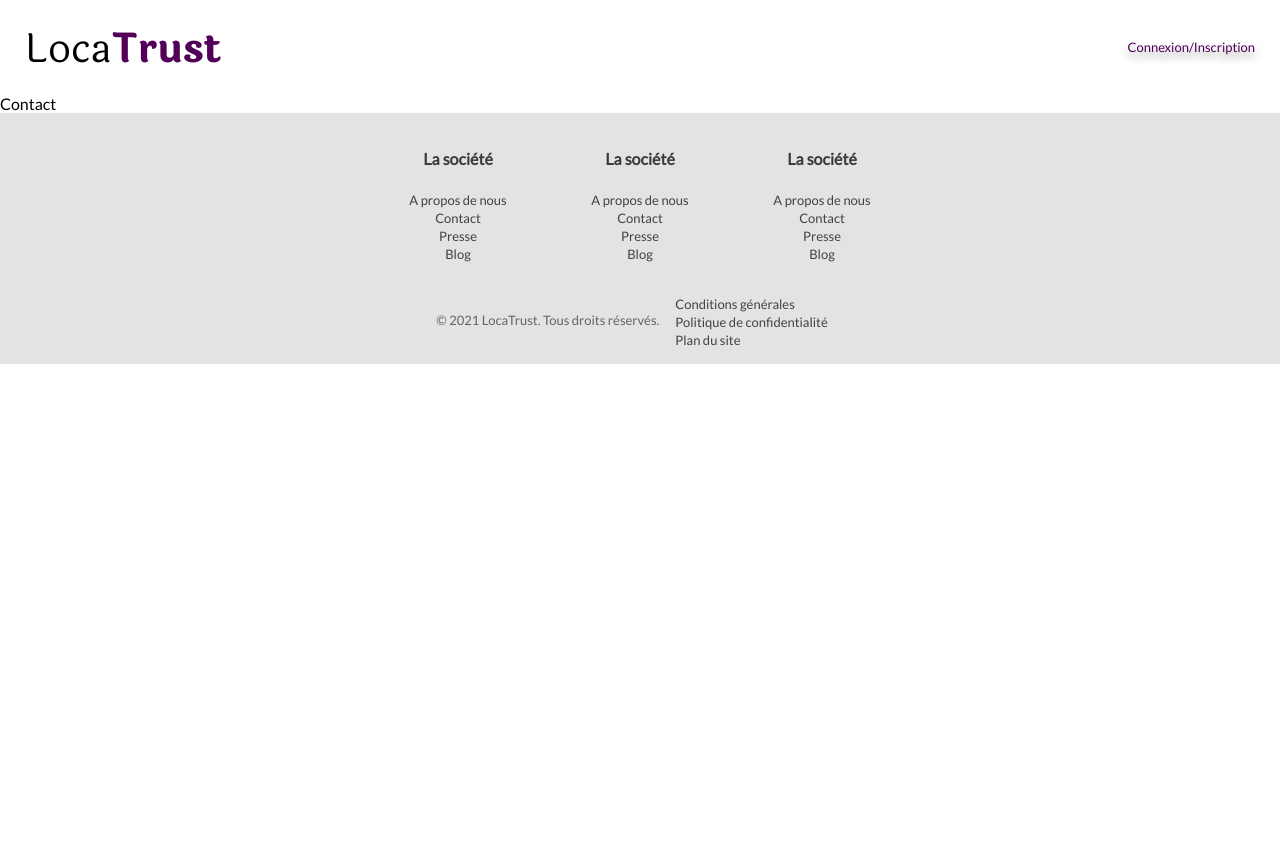
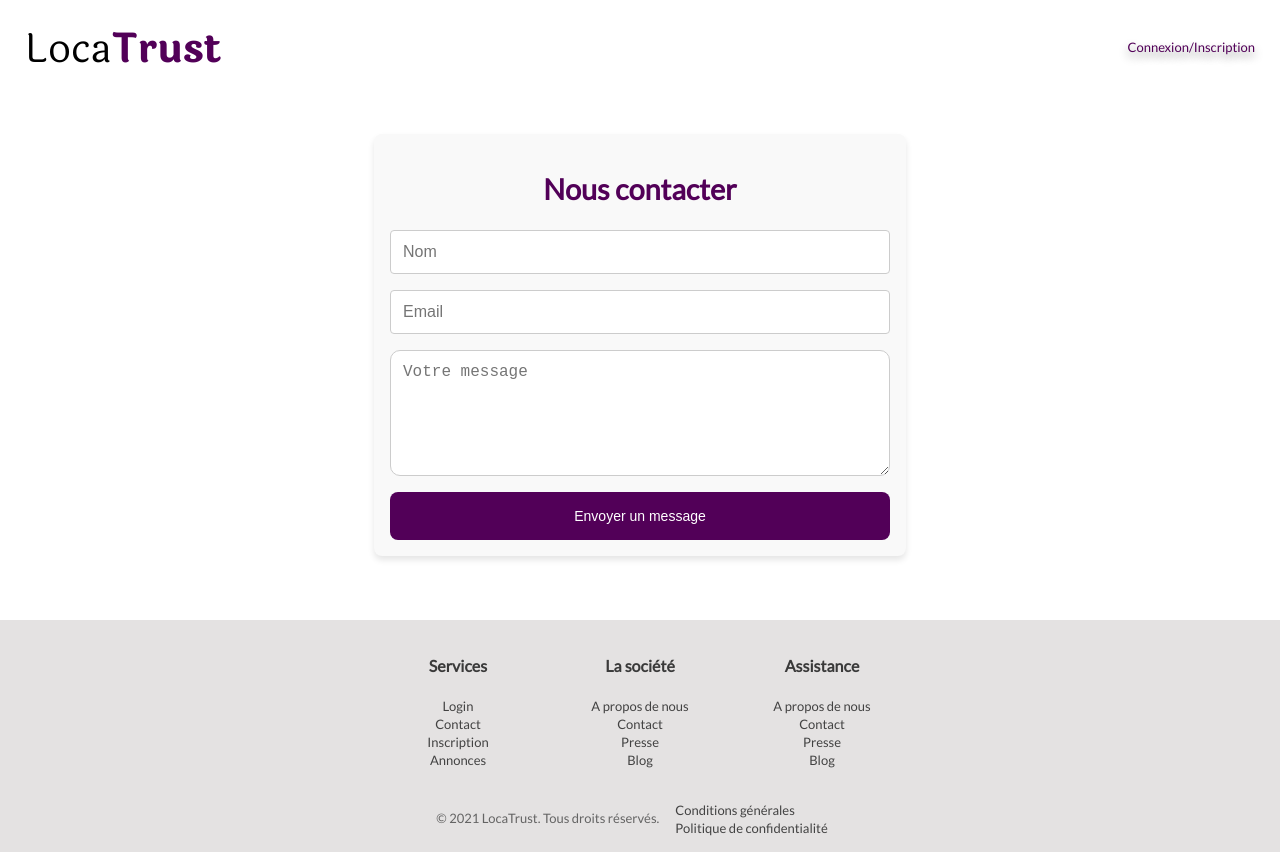
Before and after one commit to ccphung/LocaTrust, a React (Create React App) app in the folder front/: page /contact in a window 1280 px wide. Before the commit the page ends 800 px from the top, so only its background shows below. Built offline with nearby package versions, Linux system fonts and the light colour scheme; the HTML template or start-up script is replaced by a standard one.

Commit message:
Creation du page contact et liens dans footer

```diff
--- a/front/src/components/Footer/Footer.jsx
+++ b/front/src/components/Footer/Footer.jsx
@@ -41,12 +41,12 @@ export default function Footer() {
       <FooterContainer>
         <FooterSectionContainer>
           <FooterLinksContainer>
-          <h4>La société</h4>
+          <h4>Services</h4>
             <ul>
-                <li><a href="#">A propos de nous</a></li>
-                <li><a href="#">Contact</a></li>
-                <li><a href="#">Presse</a></li>
-              <li><a href="#">Blog</a></li>
+                <li><a href="/login">Login</a></li>
+                <li><a href="/contact">Contact</a></li>
+                <li><a href="/registration">Inscription</a></li>
+              <li><a href="/ads">Annonces</a></li>
               </ul>
           </FooterLinksContainer>
           <FooterLinksContainer>
@@ -59,7 +59,7 @@ export default function Footer() {
               </ul>
           </FooterLinksContainer>
           <FooterLinksContainer>
-          <h4>La société</h4>
+          <h4>Assistance</h4>
             <ul>
                 <li><a href="#">A propos de nous</a></li>
                 <li><a href="#">Contact</a></li>
@@ -76,7 +76,6 @@ export default function Footer() {
             <ul>
               <li><a href="#">Conditions générales</a></li>
               <li><a href="#">Politique de confidentialité</a></li>
-              <li><a href="#">Plan du site</a></li>
             </ul>
           </FooterBelowLinks>
         </FooterSectionContainer>
--- a/front/src/pages/Contact.jsx
+++ b/front/src/pages/Contact.jsx
@@ -1,12 +1,87 @@
 import React from 'react'
+import styled from 'styled-components'
 
-const Contact = () =>  {
+const ContactContainer = styled.div`
+  margin: 4rem auto;
+  padding: 2rem;
+  display: flex;
+  flex-direction: column;
+  padding: 1rem;
+  width: 500px;
+  max-width: 1024px;
+  background-color: #f9f9f9;
+  border-radius: 8px;
+  box-shadow: 0 4px 6px rgba(0, 0, 0, 0.1);
+`;
+
+const ContactTitle = styled.h2`
+  text-align: center;
+  margin-bottom: 1.5rem;
+  font-size: 1.8rem;
+  color: #520058;
+`;
+
+const ContactForm = styled.form`
+  display: flex;
+  flex-direction: column;
+  gap: 1rem;
+`;
+
+const ContactInput = styled.input`
+  padding: 0.75rem;
+  border: 1px solid #ccc;
+  border-radius: 4px;
+  font-size: 1rem;
+  &:focus {
+    border-color: #520058;
+    outline: none;
+  }
+`;
+
+const ContactTextArea = styled.textarea`
+  padding: 0.75rem;
+  border: 1px solid #ccc;
+  border-radius: 10px;
+  font-size: 1rem;
+  resize: vertical;
+  min-height: 100px;
+  &:focus {
+    border-color: #520058;
+    outline: none;
+  }
+`;
+
+const SubmitButton = styled.button`
+  padding: 1rem;
+  border: none;
+  border-radius: 0.5rem;
+  background-color: #520058;
+  color: #fff;
+  font-size: 0.875rem;
+  cursor: pointer;
+  &:hover {
+    background-color: #73008c;
+  }
+`;
+
+const Contact = () => {
+  const handleSubmit = (e) => {
+    e.preventDefault();
+    alert('Message envoyé');
+  };
+
   return (
-    <>
-    <div>Contact</div>
+    <ContactContainer>
+      <ContactTitle>Nous contacter</ContactTitle>
+      <ContactForm onSubmit={handleSubmit}>
+        <ContactInput type="text" name="name" placeholder="Nom" required />
+        <ContactInput type="email" name="email" placeholder="Email" required />
+        <ContactTextArea name="message" placeholder="Votre message" required />
+        <SubmitButton type="submit">Envoyer un message</SubmitButton>
+      </ContactForm>
+    </ContactContainer>
+  );
+};
 
-  </>
-  )
-}
 
 export default Contact
--- a/front/src/pages/Home.jsx
+++ b/front/src/pages/Home.jsx
@@ -3,7 +3,7 @@ import styled from 'styled-components'
 
 
 const HomeContainer = styled.div`
-  margin: 9rem 15rem 15rem 15rem;
+  margin: 9rem 20rem 15rem 20rem;
   display: flex;
   flex-direction: column;
   justify-content: center;
```
